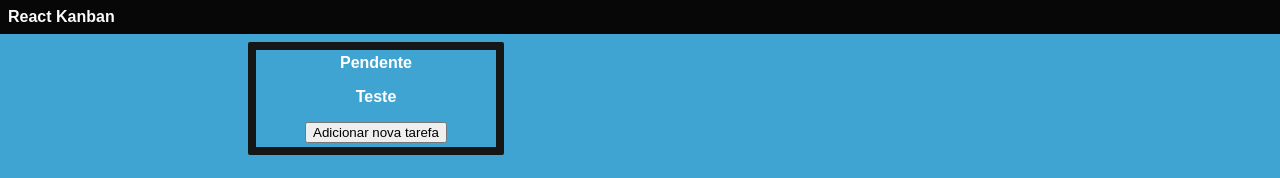
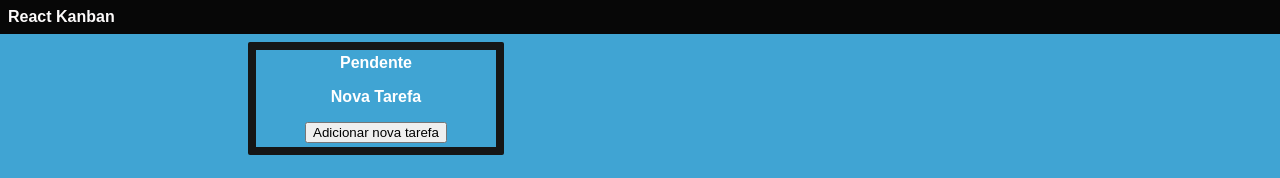
Before and after one commit to jhenriquemargrafm/react-kanban, a React (Create React App) app: page / in a window 1280 px wide. Both pictures are taken after a click on the button "Adicionar nova tarefa". Shown: the top 178 px of the page. Built offline with nearby package versions, Linux system fonts and the light colour scheme.

Commit message:
Separaçao do item em um componente

```diff
--- /dev/null
+++ b/src/components/TaskItem/TaskItem.js
@@ -0,0 +1,13 @@
+import React from "react";
+import PropTypes from "prop-types";
+import "./taskitem.css";
+
+export default function TaskItem({ id, title, taskState }) {
+  return <div>{title}</div>
+}
+
+TaskItem.propTypes = {
+  id: PropTypes.number.isRequired,
+  title: PropTypes.string.isRequired,
+  taskState: PropTypes.string.isRequired,
+};
--- /dev/null
+++ b/src/components/TaskItem/taskitem.css
@@ -0,0 +1,24 @@
+.task-item {
+  background-color: #fff;
+  border-radius: 3px;
+  box-shadow: 0 1px 0 rgba(9, 30, 66, 0.25);
+  cursor: pointer;
+  margin-bottom: 8px;
+  width: 100%;
+  padding: 8px 4px;
+  color: #222;
+  font-size: 14px;
+}
+
+.task-item input[type="text"] {
+  border: none;
+  font-size: 14px;
+  display: block;
+  width: 100%;
+}
+
+.task-item select {
+  display: block;
+  width: 100%;
+  margin-top: 8px;
+}
--- a/src/components/TaskList/TaskList.js
+++ b/src/components/TaskList/TaskList.js
@@ -1,6 +1,7 @@
 import React from "react";
 import "./tasklist.css";
 import PropTypes from "prop-types";
+import TaskItem from "../TaskItem/TaskItem";
 
 export default function TaskList({ title, onAddTask, tasks }) {
   const addTask = () => {
@@ -12,9 +13,12 @@ export default function TaskList({ title, onAddTask, tasks }) {
       <div className="title">{title}
         <div className="content">
         { tasks.map((task) => (
-          <div key={ task.id }>
-            Teste
-          </div>
+          <TaskItem
+          key={task.id}
+          id={task.id}
+          title={task.title}
+          taskState={task.state}
+        />
         ))}
         </div>
         <button onClick={addTask}>Adicionar nova tarefa</button>
```
